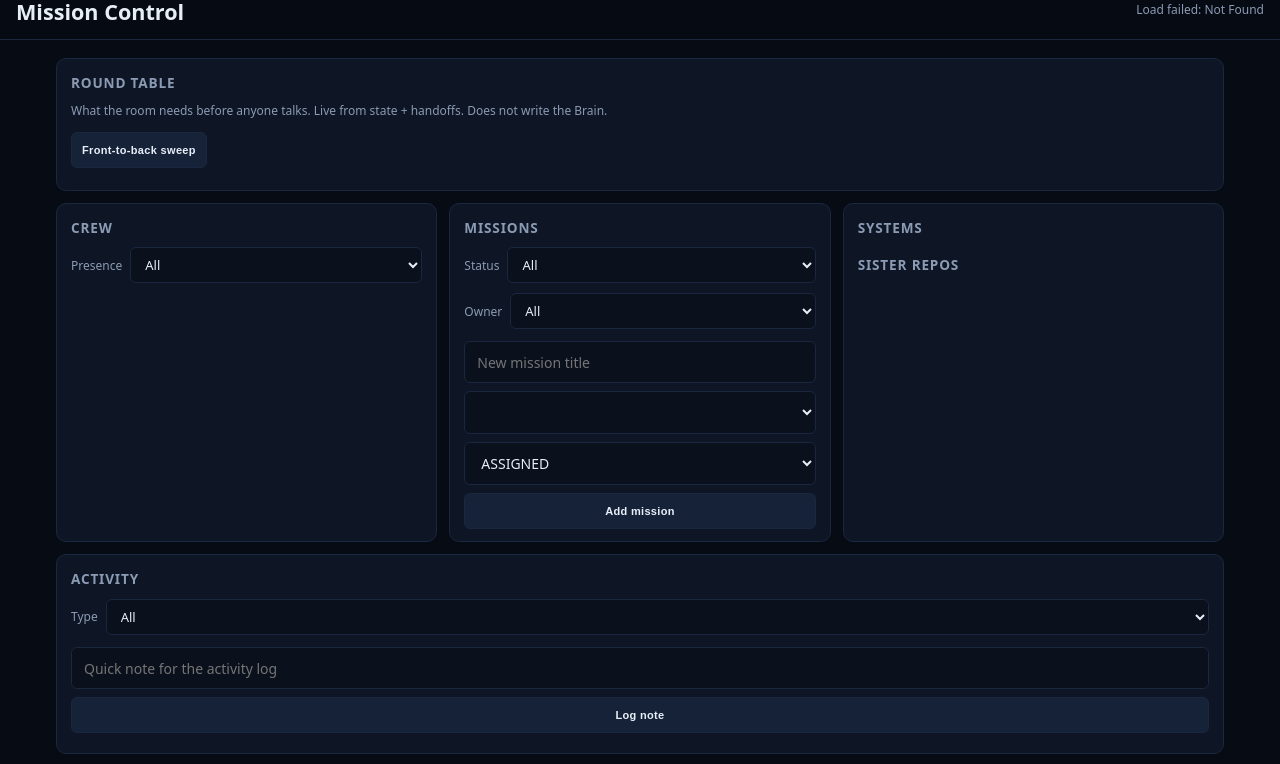
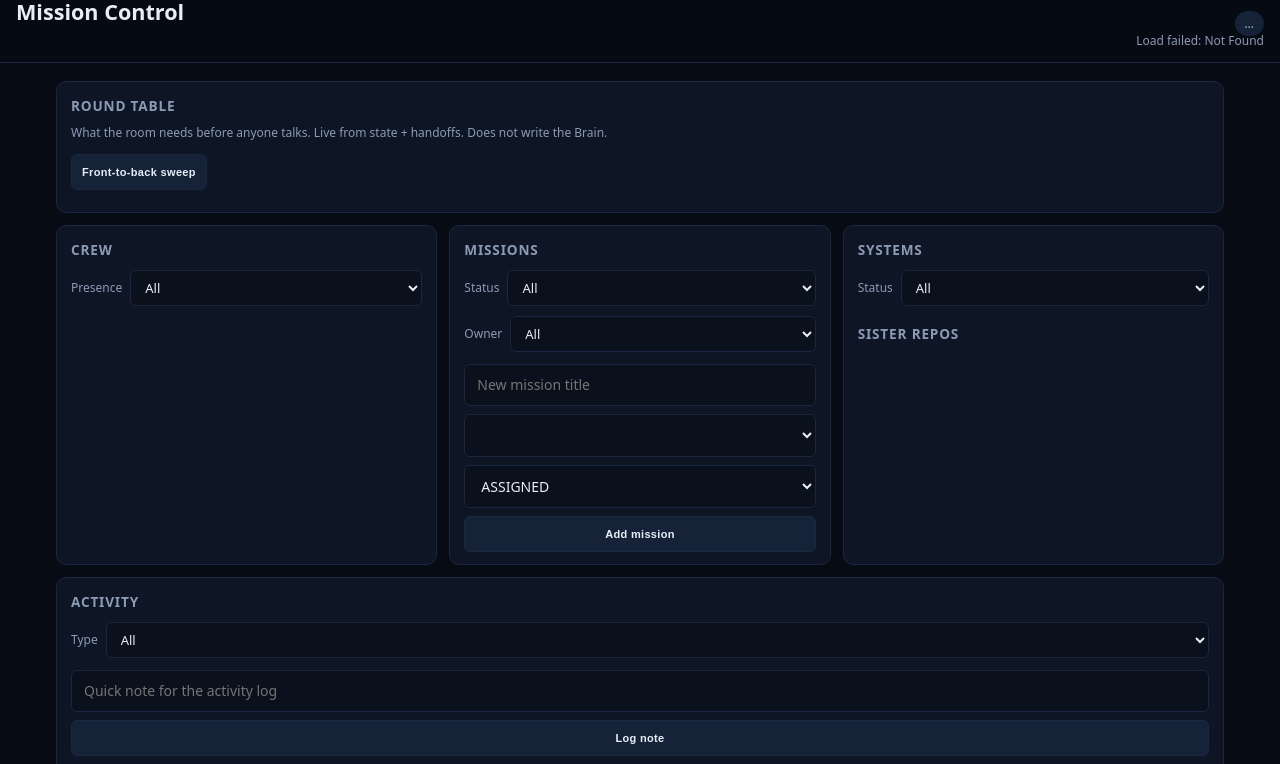
Before and after one commit to joshcomstock9777-glitch/MISSION--CONTROL2, a website: page public/index.html in a window 1280 px wide. Shown: the part 36-800 px from the top of the page. Drawn offline with Linux system fonts and the light colour scheme; no server answers.

Commit message:
Header pulse, health chip, systems filter, cache-bust scripts

```diff
--- a/public/index.html
+++ b/public/index.html
@@ -17,7 +17,11 @@
     </div>
     <div class="meta">
       <a class="link" href="/brain.html">Brain snapshot</a>
-      <div id="stamp">loading…</div>
+      <div id="board-pulse" class="rt-counts header-pulse"></div>
+      <div class="meta-line">
+        <span id="health-chip" class="rt-chip">…</span>
+        <div id="stamp">loading…</div>
+      </div>
     </div>
   </header>
   <main class="grid">
@@ -76,6 +80,17 @@
     </section>
     <section class="panel">
       <h2>Systems</h2>
+      <div class="filter-row">
+        <label class="filter-label" for="system-filter">Status</label>
+        <select id="system-filter">
+          <option value="ALL">All</option>
+          <option value="OK">Ok / live</option>
+          <option value="UNVERIFIED">Unverified</option>
+          <option value="UNKNOWN">Unknown</option>
+          <option value="RECOVERY">Recovery</option>
+          <option value="404">404</option>
+        </select>
+      </div>
       <div id="systems"></div>
       <h2 style="margin-top:18px">Sister repos</h2>
       <div id="repos"></div>
@@ -140,7 +155,7 @@
       <div id="handoffs" class="events"></div>
     </section>
   </main>
-  <script src="/app.js"></script>
-  <script src="/operator-extra.js"></script>
+  <script src="/app.js?v=2026-09-06-g"></script>
+  <script src="/operator-extra.js?v=2026-09-06-g"></script>
 </body>
 </html>
```
